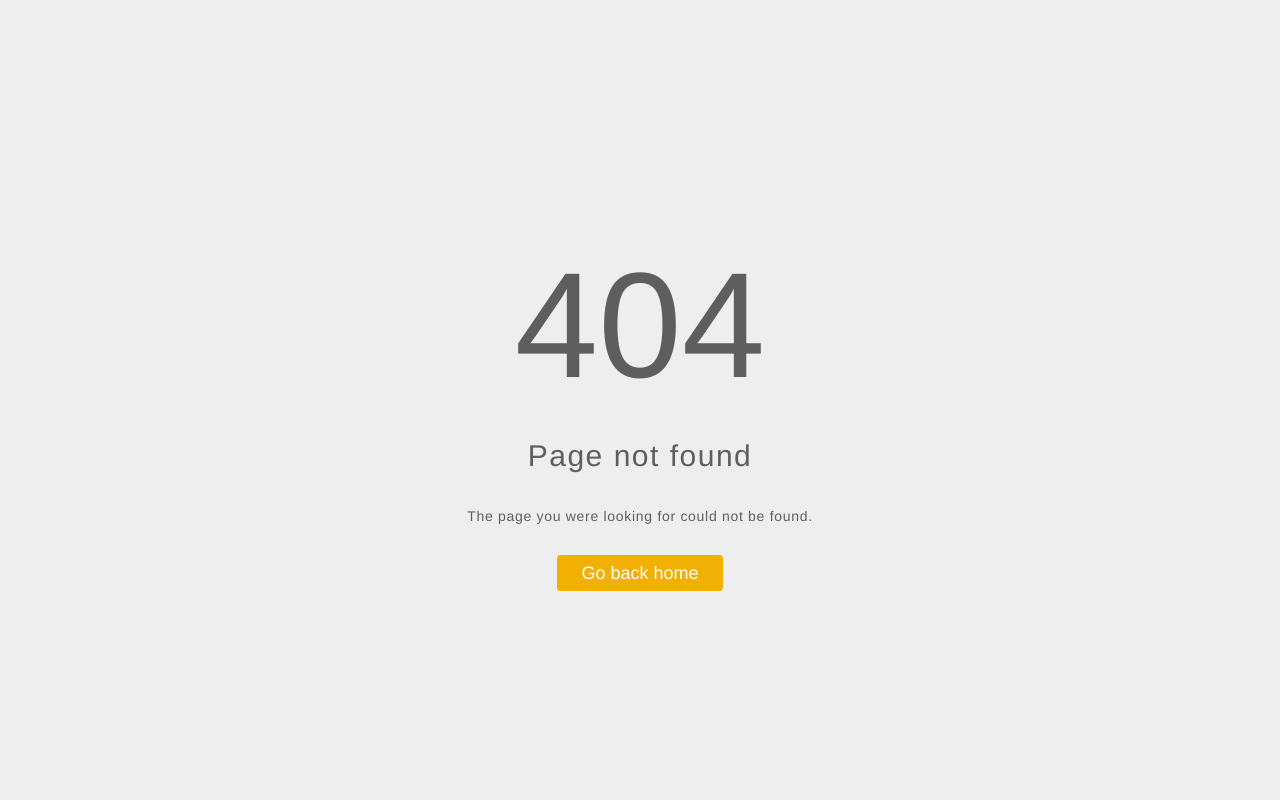
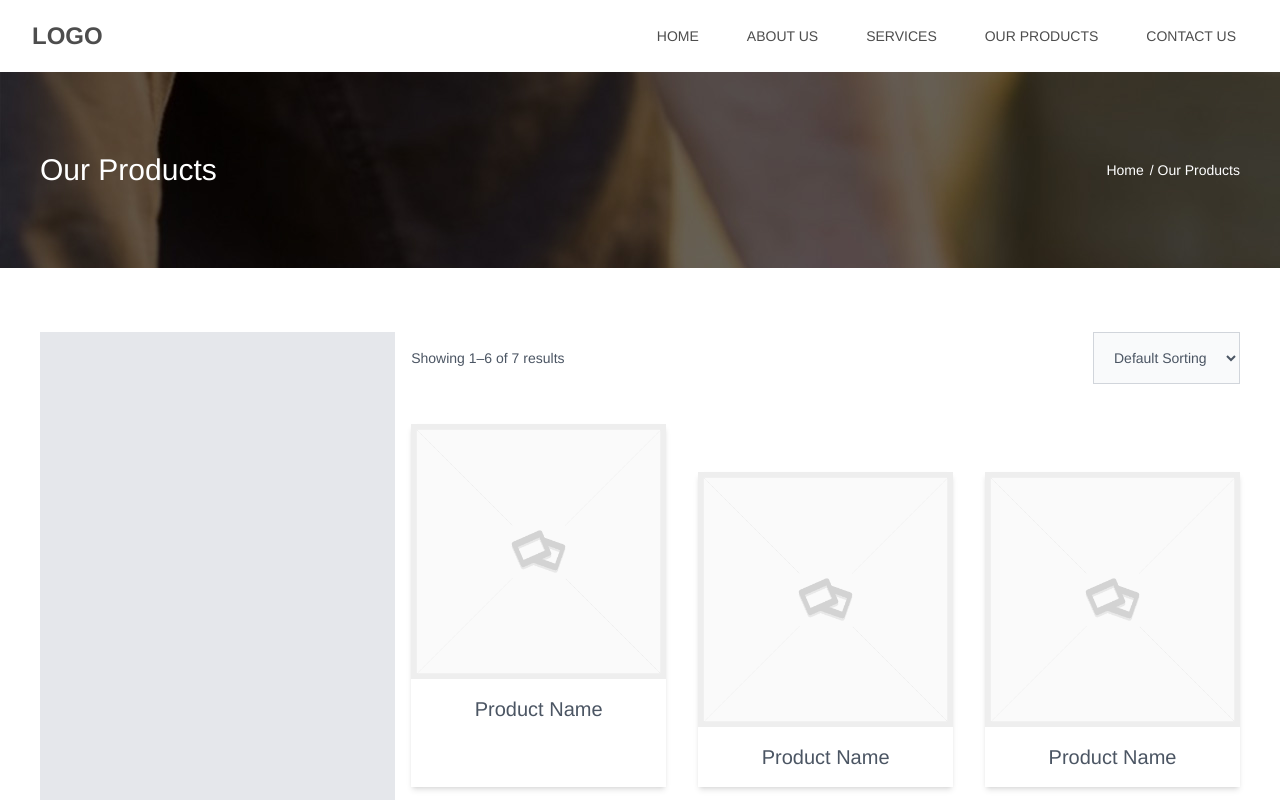
Before and after one commit to mcjovial/landing, a Next.js app: page /products in a window 1280 px wide. Before the commit this address had no page. Shown: the top 800 px of the page. Built offline with nearby package versions, Linux system fonts and the light colour scheme.

Commit message:
products main page done

```diff
--- a/src/components/Footer.tsx
+++ b/src/components/Footer.tsx
@@ -10,17 +10,17 @@ const Footer = () => {
   return (
     <div>
       <div className='bg-[#1c1b1b]'>
-        <div className='container m-auto  bg-[url("/assets/map-small.png")] bg-no-repeat bg-center'>
-          <div className='py-16 flex justify-between text-[#aeadad]'>
-            <div className='pr-6 w-1/4'>
-              <div className='text-left m-auto mb-10'>
+        <div className='container m-auto px-10 bg-[url("/assets/map-small.png")] bg-no-repeat bg-center'>
+          <div className='py-16 flex justify-between text-[#aeadad] flex-col md:flex-row space-y-8'>
+            <div className='pr-6 md:w-1/4 text-center'>
+              <div className='md:text-left m-auto mb-10'>
                 <p className='text-2xl my-2 text-white uppercase'>About Us</p>
-                <div className='bg-amber-400 p-0.5 max-w-[80px]'></div>
+                <div className='bg-amber-400 p-0.5 m-auto max-w-[80px]'></div>
               </div>
               <div className='flex flex-col justify-between space-y-4'>
                 <div>
                   <img
-                    className='mb-2'
+                    className='mb-2 m-auto'
                     width={100}
                     src='/assets/images/sliders/3.jpg'
                     alt='alt'
@@ -29,7 +29,7 @@ const Footer = () => {
                 <div>
                   <p>AMASPACE is a Building Technology Service Company consisting of professionals who are nationally renowned leaders in building technology service. With a strong backbone of highly competent and proficient work force.</p>
                 </div>
-                <div className='flex space-x-2'>
+                <div className='flex space-x-2 m-auto'>
                   <div className='p-2 bg-[#1d1d1d] border border-slate-600'>
                     <BsTwitter/>
                   </div>
@@ -48,10 +48,10 @@ const Footer = () => {
                 </div>
               </div>
             </div>
-            <div className='px-6 w-1/4'>
-              <div className='text-left m-auto mb-10'>
+            <div className='px-6 md:w-1/4 text-center'>
+              <div className='md:text-left m-auto mb-10'>
                 <p className='text-2xl my-2 text-white uppercase'>About Us</p>
-                <div className='bg-amber-400 p-0.5 max-w-[80px]'></div>
+                <div className='bg-amber-400 m-auto p-0.5 max-w-[80px]'></div>
               </div>
               <div className='flex justify-between'>
                 <div className=' flex flex-col justify-between space-y-4'>
@@ -84,10 +84,10 @@ const Footer = () => {
                 </div>
               </div>
             </div>
-            <div className='pl-6 w-1/4'>
-              <div className='text-left m-auto mb-10'>
+            <div className='pl-6 md:w-1/4 text-center'>
+              <div className='md:text-left m-auto mb-10'>
                 <p className='text-2xl my-2 text-white uppercase'>Abuja Office</p>
-                <div className='bg-amber-400 p-0.5 max-w-[80px]'></div>
+                <div className='bg-amber-400 m-auto p-0.5 max-w-[80px]'></div>
               </div>
               <div className='space-y-4 leading-7'>
                 <div className='flex'>
@@ -107,10 +107,10 @@ const Footer = () => {
                 </div>
               </div>
             </div>
-            <div className='pl-6 w-1/4'>
-              <div className='text-left m-auto mb-10'>
+            <div className='pl-6 md:w-1/4 text-center'>
+              <div className='md:text-left m-auto mb-10'>
                 <p className='text-2xl my-2 text-white uppercase'>Lagos Office</p>
-                <div className='bg-amber-400 p-0.5 max-w-[80px]'></div>
+                <div className='bg-amber-400 m-auto p-0.5 max-w-[80px]'></div>
               </div>
               <div className='space-y-4 leading-7'>
                 <div className='flex'>
@@ -135,7 +135,7 @@ const Footer = () => {
         </div>
         <div className='bg-black'>
           <div className='container m-auto'>
-            <div className='flex justify-between text-[#484646] items-center py-3'>
+            <div className='flex md:flex-row flex-col md:justify-between text-[#484646] items-center py-3'>
               <p>Copyright © 2023 AmaSpace Nigeria | All Right Reserved</p>
               <div className='flex items-center space-x-1'>
                 <p>with </p>
--- a/src/components/Page/Breadcrum.tsx
+++ b/src/components/Page/Breadcrum.tsx
@@ -12,7 +12,7 @@ const Breadcrum: FC<IBreadcrum> = ({title, name}) => {
       <div className='container m-auto'>
         <div className='flex justify-between py-20 px-10 text-white capitalize'>
           <p className='text-3xl hover:underline'>{title}</p>
-          <div className='flex space-x-1.5'>
+          <div className='flex space-x-1.5 items-center'>
             <Link className='hover:text-[#f3b004]' href='/'>Home</Link>
             <p> / {name}</p>
           </div>
--- /dev/null
+++ b/src/components/Products/Card.tsx
@@ -0,0 +1,24 @@
+import React, { FC } from 'react'
+
+interface IProduct {
+  id: number;
+  img: string;
+  name: string;
+}
+
+const ProductCard: FC<IProduct> = ({id, img, name}) => {
+  return (
+    <>
+      <div className='w-full shadow-md'>
+        <div className='hover:border hover:border-[#f3b004]'>
+          <img className='w-full' src="/assets/shop-item.png" alt="" />
+        </div>
+        <div className='text-center py-4'>
+          <p className='text-xl text-gray-600'>Product Name</p>
+        </div>
+      </div>
+    </>
+  )
+}
+
+export default ProductCard
--- a/src/pages/contact-us.tsx
+++ b/src/pages/contact-us.tsx
@@ -10,7 +10,7 @@ import { HiOutlineMail } from 'react-icons/hi'
 
 const ContactUs = () => {
   return (
-    <div>
+    <>
       <Head>
         <title>Create Next App</title>
         <meta name='description' content='Generated by create next app' />
@@ -80,7 +80,7 @@ const ContactUs = () => {
         </div>
         <Footer />
       </main>
-    </div>
+    </>
   )
 }
 
--- /dev/null
+++ b/src/pages/products/index.tsx
@@ -0,0 +1,69 @@
+import Footer from '@/components/Footer'
+import NavBar from '@/components/Navbar'
+import Breadcrum from '@/components/Page/Breadcrum'
+import ProductCard from '@/components/Products/Card'
+import Head from 'next/head'
+import React from 'react'
+
+const Products = () => {
+  const productsData = [
+    {id: 1, img: "/assets/shop-image.png", name: "Product One"},
+    {id: 2, img: "/assets/shop-image.png", name: "Product One"},
+    {id: 3, img: "/assets/shop-image.png", name: "Product One"},
+    {id: 4, img: "/assets/shop-image.png", name: "Product One"},
+    {id: 5, img: "/assets/shop-image.png", name: "Product One"},
+    {id: 6, img: "/assets/shop-image.png", name: "Product One"},
+  ]
+  return (
+    <>
+      <Head>
+        <title>Create Next App</title>
+        <meta name='description' content='Generated by create next app' />
+        <meta name='viewport' content='width=device-width, initial-scale=1' />
+        <link rel='icon' href='/favicon.ico' />
+      </Head>
+      <main className='bg-white'>
+        <div className='bg-white'>
+          <NavBar/>
+        </div>
+        <div className='bg-[url("/assets/bg-section-4.jpg")] bg-no-repeat bg-fixed'>
+          <Breadcrum title='our products' name='our products'/>
+        </div>
+        <div className='py-16'>
+          <div className='container m-auto px-10'>
+            <div className='flex justify-between gap-4 flex-col md:flex-row'>
+              <aside className='bg-gray-200 md:h-screen md:w-[30%]'>
+
+              </aside>
+              <section className='md:w-[70%]'>
+                <div className='flex justify-between items-center'>
+                  <div className='text-gray-600'>
+                    <p>Showing 1–6 of 7 results</p>
+                  </div>
+                  <div>
+                    <select className="bg-gray-50 border border-gray-300 text-gray-600 text-sm focus:ring-blue-500 focus:border-blue-500 block w-full p-4">
+                      <option selected>Default Sorting</option>
+                      <option value="size">Size</option>
+                      <option value="color">Color</option>
+                      <option value="price">Price</option>
+                    </select>
+                  </div>
+                </div>
+                <div className='md:grid md:grid-cols-3 md:gap-8 pt-10 space-y-12'>
+                  {
+                    productsData.map((product, i) => (
+                      <ProductCard key={i} id={product.id} img={product.img} name={product.name} />
+                    ))
+                  }
+                </div>
+              </section>
+            </div>
+          </div>
+        </div>
+        <Footer/>
+      </main>
+    </>
+  )
+}
+
+export default Products
```
Also changed, not shown: public/assets/shop-item.png (renamed from public/img/shop-item.png).
